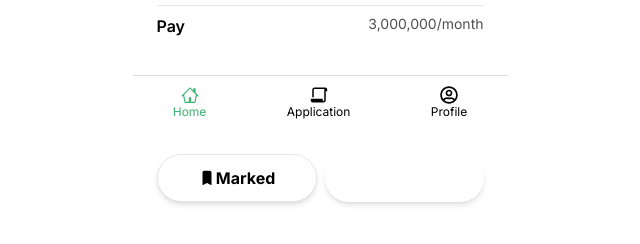
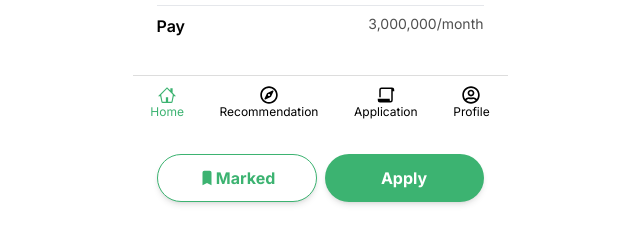
Before and after one commit to KDT-BokJob/project-please-front, a Next.js app: page /jobs/detail/1 in a window 1280 px wide. Shown: the part 670-914 px from the top of the page, without its empty margins (320-960 px from the left). Built offline with nearby package versions, Linux system fonts and the light colour scheme.

Commit message:
💄 Design: class name 'nomal' -\> 'normal' 수정
- button, tabs ui default css 제거
- footer component props로 상태 전달 받기

```diff
--- a/src/app/jobs/detail/[id]/layout.tsx
+++ b/src/app/jobs/detail/[id]/layout.tsx
@@ -13,7 +13,7 @@ export default function JobsLayout({ children }: { children: React.ReactNode })
   return (
     <div className={`${inter.className} w-[23.4375rem] py-6 flex flex-col justify-around m-auto`}>
       {children}
-      <Footer />
+      <Footer home />
     </div>
   )
 }
--- a/src/app/jobs/detail/[id]/page.tsx
+++ b/src/app/jobs/detail/[id]/page.tsx
@@ -72,22 +72,22 @@ export default function JobsDetail() {
           <Detail type="Pay" value={`${jobData.salary.replace(/\B(?=(\d{3})+(?!\d))/g, ',')}/month`} />
         </div>
         <div className="flex flex-col">
-          <h2 className="font-bold text-lg text-base-primary-nomal">Job Description</h2>
+          <h2 className="font-bold text-lg text-base-primary-normal">Job Description</h2>
           <p>{jobData.content}</p>
         </div>
         <span className="flex justify-center gap-2">
           {jobData.bookmark ? (
-            <Button className="w-full h-12 rounded-full font-bold text-base border border-brand-primary-nomal text-brand-primary-nomal bg-base-bright-light shadow-md">
+            <Button className="w-full h-12 rounded-full font-bold text-base border border-brand-primary-normal text-brand-primary-normal bg-base-bright-light shadow-md">
               <HiBookmark size="18" />
               Marked
             </Button>
           ) : (
-            <Button className="w-full h-12 rounded-full font-bold text-base border border-brand-primary-nomal text-brand-primary-nomal bg-base-bright-light shadow-md">
+            <Button className="w-full h-12 rounded-full font-bold text-base border border-brand-primary-normal text-brand-primary-normal bg-base-bright-light shadow-md">
               <HiOutlineBookmark size="18" />
               Mark
             </Button>
           )}
-          <Button className="w-full h-12 rounded-full font-bold text-base text-base-bright-light bg-brand-primary-nomal shadow-md">
+          <Button className="w-full h-12 rounded-full font-bold text-base text-base-bright-light bg-brand-primary-normal shadow-md">
             Apply
           </Button>
         </span>
--- a/src/app/jobs/layout.tsx
+++ b/src/app/jobs/layout.tsx
@@ -13,7 +13,7 @@ export default function JobsLayout({ children }: { children: React.ReactNode })
   return (
     <div className={`${inter.className} w-[23.4375rem] py-6 flex flex-col justify-around m-auto gap-8`}>
       {children}
-      <Footer />
+      <Footer home />
     </div>
   )
 }
--- a/src/app/jobs/page.tsx
+++ b/src/app/jobs/page.tsx
@@ -19,7 +19,7 @@ import { useRef, useState } from 'react'
 
 function JobCard({ recruit }: { recruit: any }) {
   return (
-    <div className="relative flex flex-col gap-1 bg-base-bright-nomal p-5 rounded-xl shadow-md">
+    <div className="relative flex flex-col gap-1 bg-base-bright-normal p-5 rounded-xl shadow-md">
       {recruit.bookmark ? (
         <HiBookmark className="absolute top-0 right-3" color="#3CB371" size="20" />
       ) : (
@@ -147,7 +147,7 @@ export default function JobsPage() {
         <div className="flex items-center bg-[#F1F1F1] px-4 rounded-lg">
           <Input
             placeholder="Search job titles or keywords"
-            className="border-none bg-[#F1F1F1] text-base-secondary-nomal outline-none focus-visible:ring-0 focus-visible:ring-offset-0"
+            className="border-none bg-[#F1F1F1] text-base-secondary-normal outline-none focus-visible:ring-0 focus-visible:ring-offset-0"
           />
           <FiSearch color="gray" size="24" />
         </div>
--- a/src/app/jobs/select-modal.tsx
+++ b/src/app/jobs/select-modal.tsx
@@ -84,8 +84,8 @@ const SelectModal = forwardRef<HTMLDialogElement, ModalProps>(({ title }, ref) =
             </div>
           </div>
           <div className="flex justify-evenly mt-2">
-            <Button className="border border-brand-primary-nomal font-semibold w-20 h-8">Reset</Button>
-            <Button className="bg-brand-primary-nomal text-base-bright-light font-bold w-52 h-8">Complete</Button>
+            <Button className="border border-brand-primary-normal font-semibold w-20 h-8">Reset</Button>
+            <Button className="bg-brand-primary-normal text-base-bright-light font-bold w-52 h-8">Complete</Button>
           </div>
         </div>
       </div>
--- a/src/components/footer.tsx
+++ b/src/components/footer.tsx
@@ -2,26 +2,28 @@
 import { GoHome } from 'react-icons/go'
 import { RiFilePaper2Line } from 'react-icons/ri'
 import { FaRegUserCircle } from 'react-icons/fa'
-import { useState } from 'react'
+import { FaRegCompass } from 'react-icons/fa'
+import Link from 'next/link'
 
-export default function Footer() {
-  const [home, setHome] = useState(true)
-  const [application, setApplication] = useState(false)
-  const [profile, setProfile] = useState(false)
+export default function Footer({ ...props }) {
   return (
     <footer className="fixed w-[23.4375rem] h-[55px] flex justify-around border-t border-t-base-bright-dark bg-base-bright-light bottom-0">
-      <div className="flex flex-col justify-center items-center">
-        <GoHome size="18" color={home ? '#3CB371' : ''} />
-        <p className={`text-xs ${home ? 'text-[#3CB371]' : ''}`}>Home</p>
-      </div>
-      <div className="flex flex-col justify-center items-center">
-        <RiFilePaper2Line size="18" color={application ? '#3CB371' : ''} />
-        <p className={`text-xs ${application ? 'text-[#3CB371]' : ''}`}>Application</p>
-      </div>
-      <div className="flex flex-col justify-center items-center">
-        <FaRegUserCircle size="18" color={profile ? '#3CB371' : ''} />
-        <p className={`text-xs ${profile ? 'text-[#3CB371]' : ''}`}>Profile</p>
-      </div>
+      <Link href={'/jobs'} className="flex flex-col justify-center items-center">
+        <GoHome size="18" color={props.home ? '#3CB371' : ''} />
+        <p className={`text-xs ${props.home ? 'text-[#3CB371]' : ''}`}>Home</p>
+      </Link>
+      <Link href={'/jobs/recommendation'} className="flex flex-col justify-center items-center">
+        <FaRegCompass size="18" color={props.recommendation ? '#3CB371' : ''} />
+        <p className={`text-xs ${props.recommendation ? 'text-[#3CB371]' : ''}`}>Recommendation</p>
+      </Link>
+      <Link href={'/my/apply'} className="flex flex-col justify-center items-center">
+        <RiFilePaper2Line size="18" color={props.application ? '#3CB371' : ''} />
+        <p className={`text-xs ${props.application ? 'text-[#3CB371]' : ''}`}>Application</p>
+      </Link>
+      <Link href={'/my/profile'} className="flex flex-col justify-center items-center">
+        <FaRegUserCircle size="18" color={props.profile ? '#3CB371' : ''} />
+        <p className={`text-xs ${props.profile ? 'text-[#3CB371]' : ''}`}>Profile</p>
+      </Link>
     </footer>
   )
 }
--- a/src/components/ui/button.tsx
+++ b/src/components/ui/button.tsx
@@ -9,8 +9,7 @@ const buttonVariants = cva(
   {
     variants: {
       variant: {
-        default:
-          'bg-slate-900 text-slate-50 hover:bg-slate-900/90 dark:bg-slate-50 dark:text-slate-900 dark:hover:bg-slate-50/90',
+        default: '',
         destructive:
           'bg-red-500 text-slate-50 hover:bg-red-500/90 dark:bg-red-900 dark:text-slate-50 dark:hover:bg-red-900/90',
         outline:
@@ -19,8 +18,8 @@ const buttonVariants = cva(
           'bg-slate-100 text-slate-900 hover:bg-slate-100/80 dark:bg-slate-800 dark:text-slate-50 dark:hover:bg-slate-800/80',
         ghost: 'hover:bg-slate-100 hover:text-slate-900 dark:hover:bg-slate-800 dark:hover:text-slate-50',
         link: 'text-slate-900 underline-offset-4 hover:underline dark:text-slate-50',
-        select: 'bg-brand-primary-nomal text-base-bright-light',
-        nav: 'text-brand-primary-nomal',
+        select: 'bg-brand-primary-normal text-base-bright-light',
+        nav: 'text-brand-primary-normal',
       },
       size: {
         default: 'h-10 px-4 py-2',
--- a/src/components/ui/tabs.tsx
+++ b/src/components/ui/tabs.tsx
@@ -14,7 +14,7 @@ const TabsList = React.forwardRef<
   <TabsPrimitive.List
     ref={ref}
     className={cn(
-      'inline-flex h-10 items-center justify-between w-full rounded-md bg-slate-100 p-1 text-slate-500 dark:bg-slate-800 dark:text-slate-400',
+      'inline-flex h-10 items-center justify-between w-full rounded-md p-1 text-slate-500 dark:bg-slate-800 dark:text-slate-400',
       className,
     )}
     {...props}
@@ -29,7 +29,7 @@ const TabsTrigger = React.forwardRef<
   <TabsPrimitive.Trigger
     ref={ref}
     className={cn(
-      'inline-flex items-center justify-center whitespace-nowrap rounded-sm py-1.5 text-lg text-base-secondary-nomal font-semibold ring-offset-white transition-all disabled:pointer-events-none disabled:opacity-50 data-[state=active]:text-brand-primary-light dark:ring-offset-slate-950 dark:focus-visible:ring-slate-300 dark:data-[state=active]:bg-slate-950 dark:data-[state=active]:text-slate-50',
+      'inline-flex items-center justify-center whitespace-nowrap rounded-sm py-1.5 text-lg text-base-secondary-normal font-semibold ring-offset-white transition-all disabled:pointer-events-none disabled:opacity-50 data-[state=active]:text-brand-primary-light dark:ring-offset-slate-950 dark:focus-visible:ring-slate-300 dark:data-[state=active]:bg-slate-950 dark:data-[state=active]:text-slate-50',
       className,
     )}
     {...props}
```
Also changed, not shown: tailwind.config.js (+17 -19 lines), 1 other file (tests, documents, lock files or other folders).
